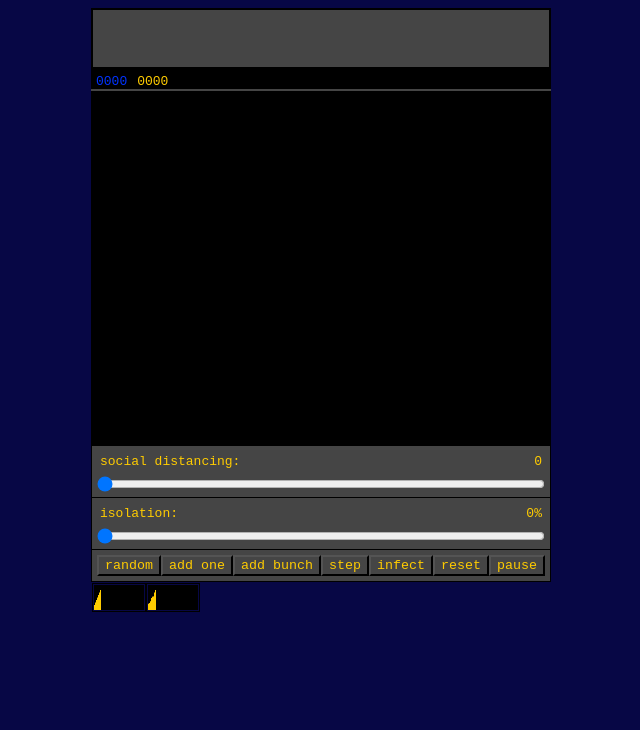
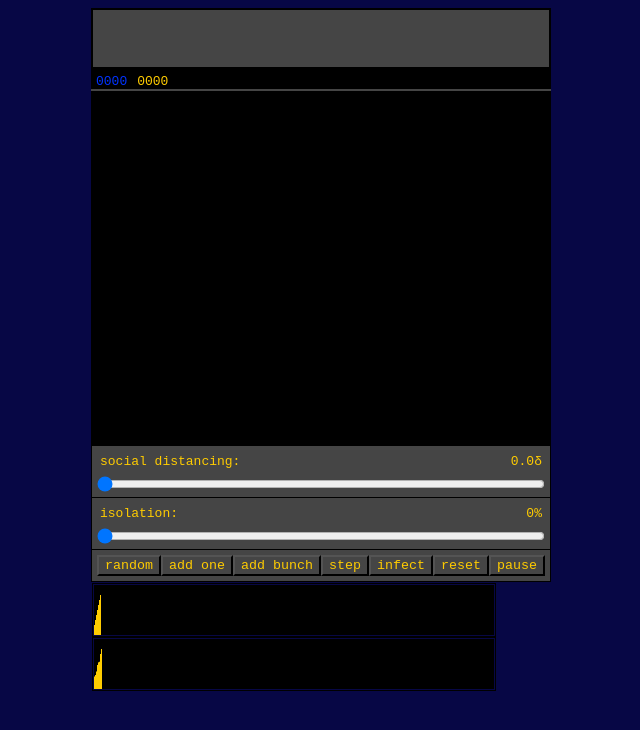
Before and after one commit to bkirkby/ReactBoids, a React (Create React App) app: page / in a window 1280 px wide. Shown: the top 730 px of the page, without its empty margins (319-959 px from the left). Built offline with nearby package versions, Linux system fonts and the light colour scheme.

Commit message:
working on graph history

```diff
--- a/package.json
+++ b/package.json
@@ -1,5 +1,5 @@
 {
-  "name": "boids",
+  "name": "covidsim",
   "version": "1.0.0",
   "description": "",
   "keywords": [],
--- a/src/App.js
+++ b/src/App.js
@@ -12,6 +12,8 @@ export default function App() {
   // const [boidsIsolationCtx, setBoidsIsolationCtx] = useState();
   const [canvasWidth] = useState(400);
   const [canvasHeight] = useState(350);
+  const [graphWidth] = useState(400);
+  const [graphHeight] = useState(50);
   const [boidsNormal, setBoidsNormal] = useState([]);
   const [resetCbs, setResetCbs] = useState([]);
   // const [boidsSD, setBoidsSD] = useState([]);
@@ -50,8 +52,8 @@ export default function App() {
       <div className="normalContainer">
         <GraphCanvas
           boids={boidsNormal}
-          canvasWidth={canvasWidth}
-          canvasHeight={50}
+          canvasWidth={graphWidth}
+          canvasHeight={graphHeight}
           id={"graphCanvas-normal"}
           addResetListener={addResetListener}
         />
@@ -78,7 +80,7 @@ export default function App() {
             resetCallback={reset}
           />
         </div>
-        <SimulationHistory />
+        <SimulationHistory svgWidth={graphWidth} svgHeight={graphHeight} />
       </div>
     </div>
   );
--- a/src/GraphCanvas.js
+++ b/src/GraphCanvas.js
@@ -10,11 +10,22 @@ export default function GraphCanvas({
   const [ctx, setCtx] = useState();
   const [boidGraph, setBoidGraph] = useState([]); // {numInfected:0, numNormal:0}
   const [lastGraphUpdate, setLastGraphUpdate] = useState(Date.now());
+  const [isGraphDone, setIsGraphDone] = useState(false);
+
+  useEffect(() => {
+    // notify that graph is done
+    if (isGraphDone) {
+      const histGraph = boidGraph.map(bg => {
+        return bg.numInfected / bg.numNormal;
+      });
+      console.log("bk: GraphCanvas.js: GraphCanvas: histGraph: ", histGraph);
+    }
+  }, [isGraphDone, boidGraph]);
 
   useEffect(() => {
     addResetListener(() => {
-      //ctx.clearRect(0, 0, canvasWidth, canvasHeight);
       setBoidGraph([]);
+      setIsGraphDone(false);
     });
   }, [addResetListener]);
 
@@ -82,6 +93,8 @@ export default function GraphCanvas({
     const numInfected = boids.filter(b => b.state === "infected").length;
     if (shouldUpdateBoidGraph()) {
       if (boids.length && numInfected === boids.length) {
+        // all are infected, so see if we need to include the final
+        // boidGraph
         setBoidGraph(boidGraph => {
           const lastNumNormal = boidGraph.length
             ? boidGraph[boidGraph.length - 1].numNormal
@@ -95,10 +108,14 @@ export default function GraphCanvas({
               { numNormal: boids.length, numInfected: boids.length }
             ];
           }
+          setIsGraphDone(true);
           return boidGraph;
         });
       } else if (boids.length && numInfected < boids.length && numInfected) {
+        // some are infected and not all are infected
         setBoidGraph(boidGraph => {
+          // only add to boidGraph if we have canvas space to show it
+          if (boidGraph.length < canvasWidth) {
             return [
               ...boidGraph,
               {
@@ -106,10 +123,13 @@ export default function GraphCanvas({
                 numInfected: boids.filter(b => b.state === "infected").length
               }
             ];
+          }
+          setIsGraphDone(true);
+          return boidGraph;
         });
       }
     }
-  }, [boids, shouldUpdateBoidGraph]);
+  }, [boids, shouldUpdateBoidGraph, canvasWidth]);
 
   return (
     <div className="graphContainer">
--- a/src/SimulationHistory.js
+++ b/src/SimulationHistory.js
@@ -1,8 +1,6 @@
 import React, { useState } from "react";
 
-export default function SimulationHistory(props) {
-  const svgHeight = 25;
-  const svgWidth = 50;
+export default function SimulationHistory({ svgHeight, svgWidth }) {
   const [history, setHistory] = useState([
     {
       vars: { distancing: 10, isolation: 10 },
--- a/src/Swarm.js
+++ b/src/Swarm.js
@@ -211,15 +211,15 @@ export default function Swarm({
 
   const handleAddBunch = () => {
     const bunch = 50;
-    const radius = 2;
+    const radius = 3;
     let newBoids = [];
     const isoFactor = isolationFactor / 100;
 
     for (let i = 0; i < bunch; i++) {
       newBoids.push({
         id: boidId + i,
-        x: canvasWidth / 2, //Math.random() * canvasWidth,
-        y: canvasHeight / 2, //Math.random() * canvasHeight,
+        x: Math.random() * canvasWidth,
+        y: Math.random() * canvasHeight,
         radius: radius,
         heading: Math.random() * 2 * Math.PI - Math.PI,
         speed: Math.random() < isoFactor ? 0 : getBoidSpeed(),
@@ -260,7 +260,7 @@ export default function Swarm({
   };
 
   const handleAddOne = () => {
-    const radius = 2;
+    const radius = 3;
     const isoFactor = isolationFactor / 100;
 
     setBoids([
@@ -301,7 +301,7 @@ export default function Swarm({
         <div className="sliderContainer">
           <div className="sliderLabel">
             <span>social distancing:</span>
-            <span>{sdFactor}</span>
+            <span>{(sdFactor / 5).toFixed(1)}δ</span>
           </div>
           <input
             onChange={e => {
--- a/src/styles.css
+++ b/src/styles.css
@@ -54,7 +54,7 @@ h2 {
 
 .simulationHistoryContainer {
   display: flex;
-  flex-flow: row wrap;
+  flex-flow: column wrap;
   padding: 1px;
 }
 
```
Lines whose indentation alone changed are shown as unchanged.
